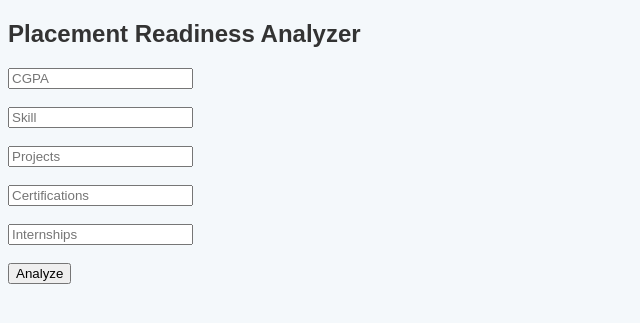
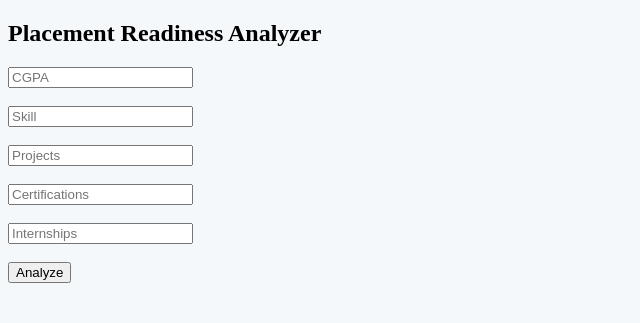
Before and after one commit to padmapriya0128-collab/analytics_project, a Flask app: page / in a window 1280 px wide. Shown: the top 323 px of the page, without its empty margins (0-640 px from the left). Run offline with Flask 3, Linux system fonts and the light colour scheme.

Commit message:
change color

```diff
--- a/static/styles.css
+++ b/static/styles.css
@@ -1,7 +1,5 @@
 body {
     background-color: #F4F8FB;
-    color: #333333;
-    font-family: Arial, sans-serif;
 
 }
 
```
